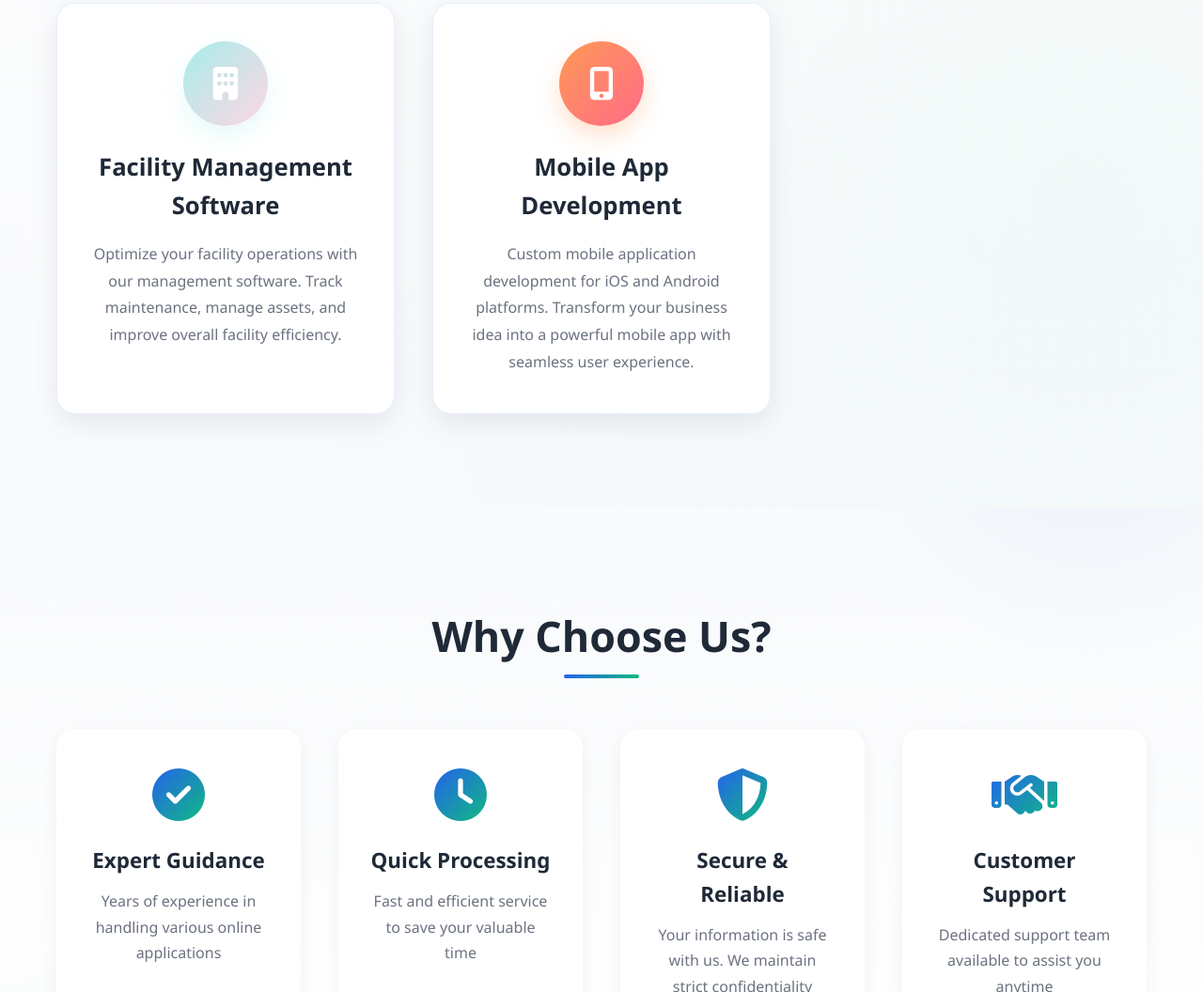
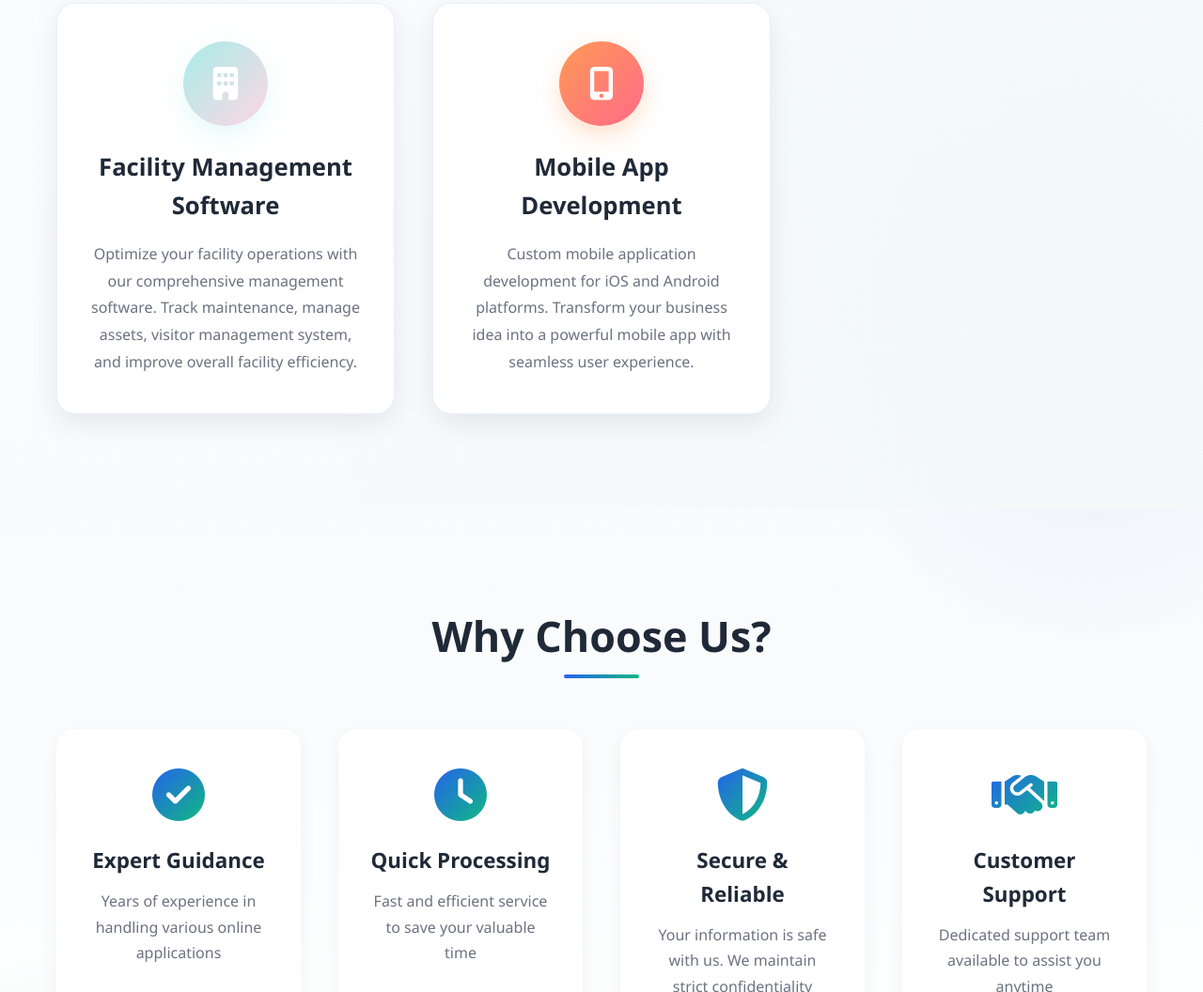
Before and after one commit to erfanhabeeb666/shaminabusinesssolutions, a plain HTML site: page index.html in a window 1280 px wide. Shown: the part 2069-3125 px from the top of the page at 94% size. Drawn offline with Linux system fonts and the light colour scheme.

Commit message:
visitor management added

```diff
--- a/index.html
+++ b/index.html
@@ -131,7 +131,7 @@
                         <i class="fas fa-building"></i>
                     </div>
                     <h3>Facility Management Software</h3>
-                    <p>Optimize your facility operations with our management software. Track maintenance, manage assets, and improve overall facility efficiency.</p>
+                    <p>Optimize your facility operations with our comprehensive management software. Track maintenance, manage assets, visitor management system, and improve overall facility efficiency.</p>
                 </div>
                 <div class="service-card">
                     <div class="service-icon">
```
Also changed, not shown: about.html (+1 -1 lines).
